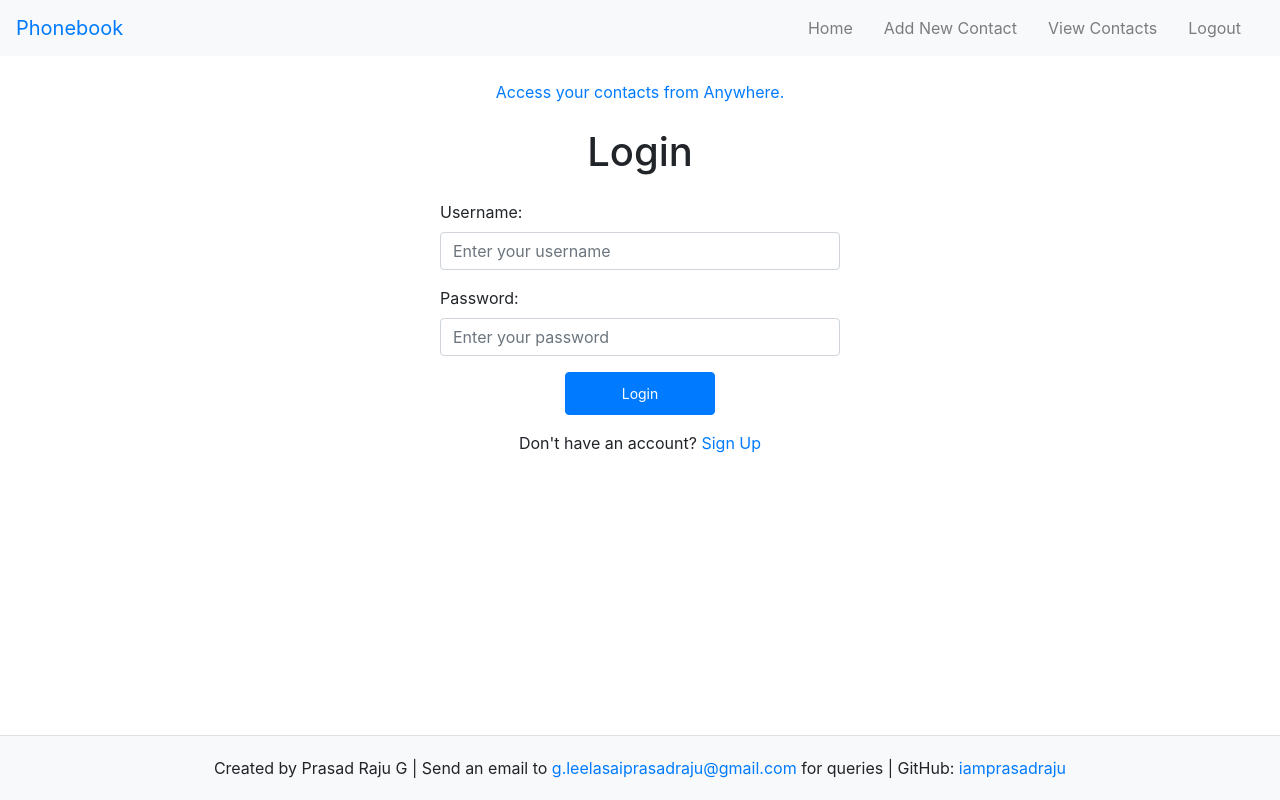
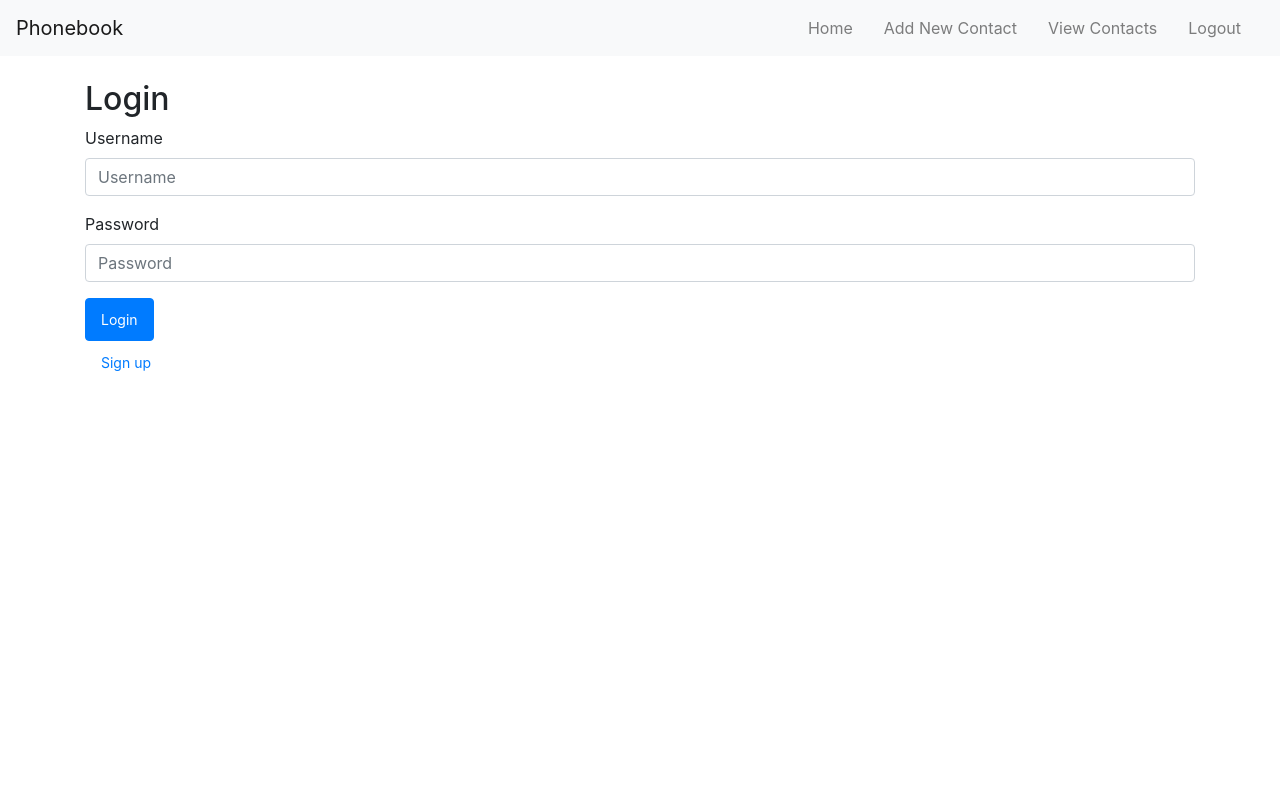
Before and after one commit to iamprasadraju/Phonebook, a Flask app: page /login in a window 1280 px wide. Run offline with Flask 3, Linux system fonts and the light colour scheme; data that the repository does not hold is empty; some libraries are stand-ins or nearby versions.

Commit message:
Revert "Deployed version on iamprasad.pythonanywhere.com"
This reverts commit 10a65b5373888f154bc8ab2a8079b87fe1f8fca1.

```diff
--- a/app.py
+++ b/app.py
@@ -1,13 +1,18 @@
-from flask import Flask, redirect, render_template, request, url_for, flash, g
+from cs50 import SQL
+from flask import Flask, redirect, render_template, request, url_for, flash, send_file
 from flask_session import Session
 from flask_login import LoginManager, UserMixin, login_user, logout_user, login_required, current_user
 from werkzeug.security import generate_password_hash, check_password_hash
-import mysql.connector
 import os
-import logging
+from reportlab.lib.pagesizes import letter
+from reportlab.pdfgen import canvas
+from io import  BytesIO
 
 # Configure app
 app = Flask(__name__)
+
+# Connect to database
+db = SQL("sqlite:///database.db")
 
 # Configure session
 app.config["SESSION_PERMANENT"] = False
@@ -28,50 +33,24 @@ class User(UserMixin):
 
 @login_manager.user_loader
 def load_user(user_id):
-    g.cursor.execute("SELECT * FROM users WHERE id = %s", (user_id,))
-    user_data = g.cursor.fetchone()
+    user_data = db.execute("SELECT * FROM users WHERE id = ?", user_id)
     if user_data:
-        user = User(id=user_data[0], username=user_data[1], password=user_data[2])
-        return user
+        user = user_data[0]
+        return User(id=user["id"], username=user["username"], password=user["password"])
     return None
-
-@app.before_request
-def before_request():
-    g.db = mysql.connector.connect(
-        host="iamprasad.mysql.pythonanywhere-services.com",
-        user="iamprasad",
-        password="Avenger_7",
-        database="iamprasad$database"
-    )
-    g.cursor = g.db.cursor()
-
-@app.teardown_request
-def teardown_request(exception):
-    db = getattr(g, 'db', None)
-    if db is not None:
-        db.close()
-
-# Configure logging
-logging.basicConfig(filename='app.log', level=logging.INFO, format='%(asctime)s %(levelname)s: %(message)s')
-
-@app.errorhandler(Exception)
-def handle_exception(e):
-    logging.error(f"An error occurred: {e}")
-    flash('An unexpected error occurred. Please try again later.', 'error')
-    return redirect(url_for('index'))
 
 @app.route('/login', methods=['GET', 'POST'])
 def login():
     if request.method == 'POST':
         username = request.form.get('username')
         password = request.form.get('password')
-        g.cursor.execute("SELECT * FROM users WHERE username = %s", (username,))
-        user_data = g.cursor.fetchone()
+        user_data = db.execute("SELECT * FROM users WHERE username = ?", username)
 
         if user_data:
-            user = User(id=user_data[0], username=user_data[1], password=user_data[2])
-            if check_password_hash(user.password, password):
-                login_user(user)
+            user = user_data[0]
+            if check_password_hash(user['password'], password):
+                user_obj = User(id=user["id"], username=user["username"], password=user["password"])
+                login_user(user_obj)
                 flash('Logged in successfully!', 'success')
                 return redirect(url_for('index'))
 
@@ -100,15 +79,14 @@ def new():
 @login_required
 def create():
     contact_name = request.form.get("contact_name")
-    contact_number = request.form.get("contact_number")
+    contact_num = request.form.get("contact_number")
     user_id = current_user.id
 
-    g.cursor.execute("SELECT * FROM contacts WHERE user_id = %s AND (contact_name = %s OR contact_number = %s)", (user_id, contact_name, contact_number))
-    existing_contacts = g.cursor.fetchall()
+    existing_contacts = db.execute("SELECT * FROM contacts WHERE user_id = ? AND (contact_name = ? OR contact_number = ?)", user_id, contact_name, contact_num)
 
+    # Check if the contact already exists
     if not existing_contacts:
-        g.cursor.execute("INSERT INTO contacts (contact_name, contact_number, user_id) VALUES (%s, %s, %s)", (contact_name, contact_number, user_id))
-        g.db.commit()
+        db.execute("INSERT INTO contacts (contact_name, contact_number, user_id) VALUES (?, ?, ?)", contact_name, contact_num, user_id)
         flash('Contact Added Successfully', 'success')
     else:
         flash('Contact Already Exists', 'error')
@@ -123,76 +101,108 @@ def view():
     page = int(request.args.get('page', 1))
     per_page = 10
 
-    try:
-        query = """
-        SELECT * FROM contacts
-        WHERE user_id = %s AND (contact_name LIKE %s OR contact_number LIKE %s)
-        ORDER BY contact_name LIMIT %s OFFSET %s
-        """
-        g.cursor.execute(query, (user_id, f'%{search_query}%', f'%{search_query}%', per_page, (page - 1) * per_page))
-        all_contacts = g.cursor.fetchall()
+    query = "SELECT * FROM contacts WHERE user_id = ? AND (contact_name LIKE ? OR contact_number LIKE ?) ORDER BY contact_name LIMIT ? OFFSET ?"
+    all_contacts = db.execute(query, user_id, f'%{search_query}%', f'%{search_query}%', per_page, (page - 1) * per_page)
 
-        g.cursor.execute("SELECT COUNT(*) AS count FROM contacts WHERE user_id = %s AND (contact_name LIKE %s OR contact_number LIKE %s)", (user_id, f'%{search_query}%', f'%{search_query}%'))
-        total_contacts = g.cursor.fetchone()
-        total_pages = (total_contacts[0] + per_page - 1) // per_page
+    total_contacts = db.execute("SELECT COUNT(*) AS count FROM contacts WHERE user_id = ? AND (contact_name LIKE ? OR contact_number LIKE ?)", user_id, f'%{search_query}%', f'%{search_query}%')
+    total_pages = (total_contacts[0]['count'] + per_page - 1) // per_page
 
-        return render_template('view.html', all_contacts=all_contacts, search_query=search_query, current_page=page, total_pages=total_pages)
-
-    except Exception as e:
-        logging.error(f"An error occurred: {e}")
-        flash('An unexpected error occurred. Please try again later.', 'error')
-        return redirect(url_for('index'))
+    return render_template('view.html', all_contacts=all_contacts, search_query=search_query, current_page=page, total_pages=total_pages)
 
 @app.route('/delete/<int:contact_id>', methods=['POST'])
 @login_required
 def delete(contact_id):
     user_id = current_user.id
-    g.cursor.execute("DELETE FROM contacts WHERE id = %s AND user_id = %s", (contact_id, user_id))
-    g.db.commit()
+    result = db.execute("DELETE FROM contacts WHERE id = ? AND user_id = ?", contact_id, user_id)
 
-    if g.cursor.rowcount > 0:
+    if result.rowcount > 0:  # Check if any rows were affected
         flash('Contact deleted successfully!', 'success')
     else:
         flash('Failed to delete contact or contact does not exist!', 'error')
 
     return redirect(url_for('view'))
 
-@app.route('/signup', methods=["GET", "POST"])
+@app.route('/signup')
 def signup():
-    if request.method == 'POST':
-        username = request.form.get("username")
-        password_1 = request.form.get("password")
-        password_2 = request.form.get("confirm_password")
-        g.cursor.execute("SELECT username FROM users WHERE username = %s", (username,))
-        if g.cursor.fetchone():
-            flash('Username Already Exists', 'error')
-        elif password_1 == password_2:
+    return render_template('signup.html')
+
+@app.route('/signup_process', methods=["POST"])
+def signup_process():
+    username = request.form.get("username")
+    users = db.execute("SELECT username FROM users")
+    user_exists = False
+    for user in users:
+        if user["username"] == username:
+            user_exists = True
+            break
+
+    if not user_exists:
+        password_1 = request.form.get("password_1")
+        password_2 = request.form.get("password_2")
+        if password_1 == password_2:
             hashed_password = generate_password_hash(password_1, method='pbkdf2:sha256')
-            g.cursor.execute("INSERT INTO users (username, password) VALUES (%s, %s)", (username, hashed_password))
-            g.db.commit()
+            db.execute("INSERT INTO users (username, password) VALUES (?, ?)", username, hashed_password)
             flash('Account Created Successfully', 'success')
             return redirect(url_for('login'))
         else:
             flash('Passwords do not match, please try again.', 'error')
+    else:
+        flash('Username Already Exists', 'error')
 
-    return render_template('signup.html')
+    return redirect(url_for('signup'))
 
 @app.route('/edit/<int:contact_id>', methods=['GET', 'POST'])
 @login_required
 def edit(contact_id):
     user_id = current_user.id
-    g.cursor.execute("SELECT * FROM contacts WHERE id = %s AND user_id = %s", (contact_id, user_id))
-    contact = g.cursor.fetchone()
+    contact = db.execute("SELECT * FROM contacts WHERE id = ? AND user_id = ?", contact_id, user_id)
 
     if request.method == 'POST':
         new_name = request.form.get('contact_name')
         new_number = request.form.get('contact_number')
-        g.cursor.execute("UPDATE contacts SET contact_name = %s, contact_number = %s WHERE id = %s AND user_id = %s", (new_name, new_number, contact_id, user_id))
-        g.db.commit()
+        db.execute("UPDATE contacts SET contact_name = ?, contact_number = ? WHERE id = ? AND user_id = ?", new_name, new_number, contact_id, user_id)
         flash('Contact updated successfully!', 'success')
         return redirect(url_for('view'))
 
-    return render_template('edit.html', contact=contact)
+    return render_template('edit.html', contact=contact[0])
+
+
+@app.route('/export_pdf')
+@login_required
+def export_pdf():
+    user_id = current_user.id
+    contacts = db.execute("SELECT contact_name, contact_number FROM contacts WHERE user_id = ?", user_id)
+
+    # Create a BytesIO buffer for the PDF
+    buffer = BytesIO()
+    c = canvas.Canvas(buffer, pagesize=letter)
+    width, height = letter
+
+    c.drawString(100, height - 100, 'Contacts')
+    y_position = height - 120
+    for contact in contacts:
+        c.drawString(100, y_position, f"{contact['contact_name']} - {contact['contact_number']}")
+        y_position -= 20
+
+    c.save()
+    buffer.seek(0)
+    return send_file(buffer, as_attachment=True, download_name='contacts.pdf', mimetype='application/pdf')
+
+@app.route('/export_text')
+@login_required
+def export_text():
+    user_id = current_user.id
+    contacts = db.execute("SELECT contact_name, contact_number FROM contacts WHERE user_id = ?", user_id)
+
+    # Create an in-memory output file for text
+    output = BytesIO()
+    output.write('Contacts\n'.encode())
+    for contact in contacts:
+        output.write(f"{contact['contact_name']}: {contact['contact_number']}\n".encode())
+
+    output.seek(0)
+    return send_file(output, mimetype='text/plain', as_attachment=True, download_name='contacts.txt')
+
 
 if __name__ == "__main__":
     app.run(debug=True)
--- a/templates/base.html
+++ b/templates/base.html
@@ -49,38 +49,11 @@
         .navbar-nav .nav-link {
             margin-right: 15px; /* Adjust the space between links */
         }
-        .navbar-brand {
-            color: #007bff; /* Set the text color to blue */
-        }
-        .navbar-brand:hover {
-            color: #0056b3; /* Darker blue on hover */
-        }
-        footer {
-            dispaly: flex;
-            background-color: #f8f9fa;
-            padding: 20px 0;
-            position: fixed;
-            bottom: 0;
-            width: 100%;
-            text-align: center;
-             background-color: #f8f9fa; /* Adjust background color as needed */
-    border-top: 1px solid #dee2e6; /* Optional border to separate footer from content */
-}
-
-
-
-
-/* Ensure full width and center alignment */
-footer {
-    width: 100%;
-    text-align: center;
-}
-
     </style>
 </head>
 <body>
     <nav class="navbar navbar-expand-lg navbar-light bg-light">
-        <a class="navbar-brand" href="{{ url_for('index') }}"style="color:#007bff;">Phonebook</a>
+        <a class="navbar-brand" href="{{ url_for('index') }}">Phonebook</a>
         <button class="navbar-toggler" type="button" data-toggle="collapse" data-target="#navbarNav" aria-controls="navbarNav" aria-expanded="false" aria-label="Toggle navigation">
             <span class="navbar-toggler-icon"></span>
         </button>
@@ -119,15 +92,6 @@ footer {
         {% endwith %}
         {% block content %}{% endblock %}
     </div>
-    {% block footer %}
-    <footer>
-        <div class="container">
-            <span>Created by Prasad Raju G</span> |
-            <span>Send an email to <a href="mailto:g.leelasaiprasadraju@gmail.com">g.leelasaiprasadraju@gmail.com</a> for queries</span> |
-            <span>GitHub: <a href="https://github.com/iamprasadraju" target="_blank">iamprasadraju</a></span>
-        </div>
-    </footer>
-    {% endblock %}
     <script src="https://code.jquery.com/jquery-3.5.1.slim.min.js"></script>
     <script src="https://cdn.jsdelivr.net/npm/@popperjs/core@2.5.2/dist/umd/popper.min.js"></script>
     <script src="https://stackpath.bootstrapcdn.com/bootstrap/4.5.2/js/bootstrap.min.js"></script>
--- a/templates/login.html
+++ b/templates/login.html
@@ -1,24 +1,17 @@
-{% extends 'base.html' %}
-
+{% extends "base.html" %}
 {% block title %}Login{% endblock %}
-
 {% block content %}
- <p style="color:#007bff;text-align:center;">Access your contacts from Anywhere.</p>
-    <form action="{{ url_for('login') }}" method="post" class="mx-auto" style="max-width: 400px;">
-        <div class="form-group">
-            <h1 class="my-4 text-center">Login</h1>
-            <label for="username">Username:</label>
-            <input type="text" class="form-control" id="username" name="username" placeholder="Enter your username" required>
-        </div>
-        <div class="form-group">
-            <label for="password">Password:</label>
-            <input type="password" class="form-control" id="password" name="password" placeholder="Enter your password" required>
-        </div>
-        <div class="text-center">
-            <button type="submit" class="btn btn-primary" style="width: 150px;">Login</button>
-        </div>
-    </form>
-    <div class="text-center mt-3">
-        <p>Don't have an account? <a href="{{ url_for('signup') }}">Sign Up</a></p>
+<h2>Login</h2>
+<form action="{{ url_for('login') }}" method="post">
+    <div class="form-group">
+        <label for="username">Username</label>
+        <input type="text" class="form-control" id="username" name="username" placeholder="Username" required>
     </div>
+    <div class="form-group">
+        <label for="password">Password</label>
+        <input type="password" class="form-control" id="password" name="password" placeholder="Password" required>
+    </div>
+    <button type="submit" class="btn btn-primary">Login</button>
+</form>
+<a href="{{ url_for('signup') }}" class="btn btn-link">Sign up</a>
 {% endblock %}
```
Also changed, not shown: templates/edit.html (+7 -10 lines), templates/signup.html (+11 -30 lines), templates/view.html (+42 -21 lines).
